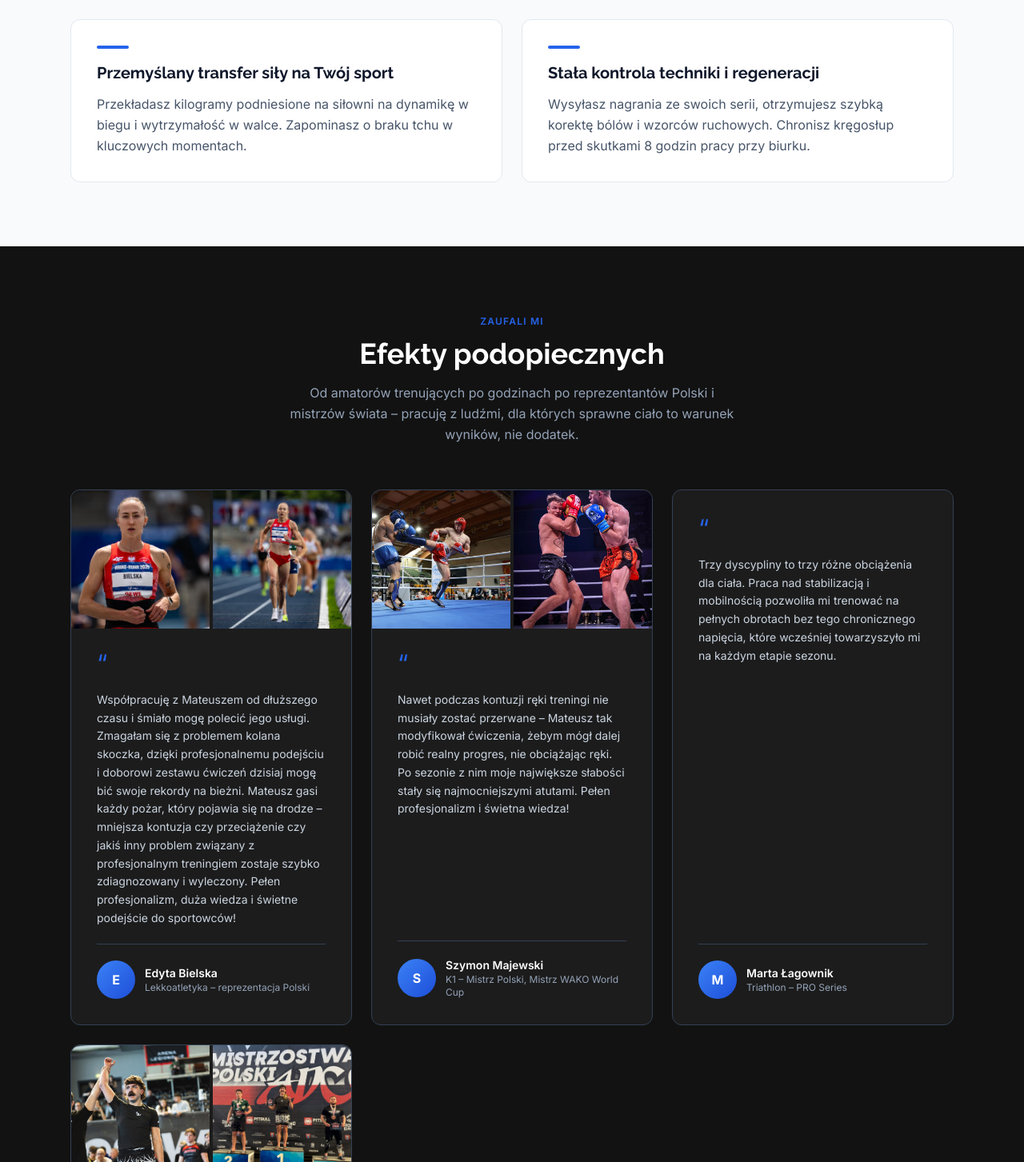
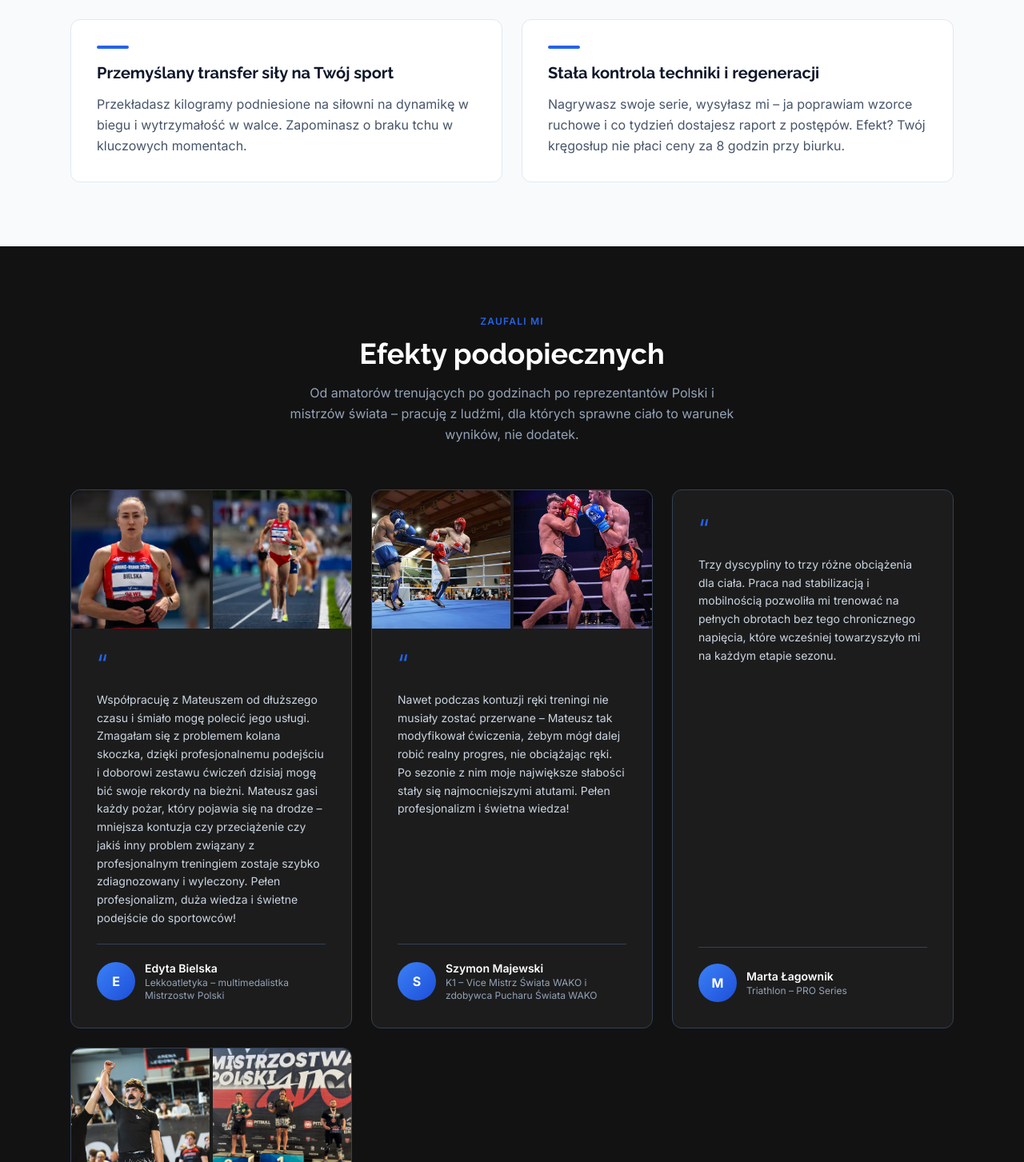
Before and after one commit to matkierat/landing-page, a Next.js app: page / in a window 1280 px wide. Shown: the part 1925-3378 px from the top of the page at 80% size. Built offline with nearby package versions, Linux system fonts and the light colour scheme.

Commit message:
Poprawki opisów

```diff
--- a/components/sections/Benefits.tsx
+++ b/components/sections/Benefits.tsx
@@ -17,7 +17,7 @@ const benefits = [
   {
     title: "Stała kontrola techniki i regeneracji",
     description:
-      "Wysyłasz nagrania ze swoich serii, otrzymujesz szybką korektę bólów i wzorców ruchowych. Chronisz kręgosłup przed skutkami 8 godzin pracy przy biurku.",
+      "Nagrywasz swoje serie, wysyłasz mi – ja poprawiam wzorce ruchowe i co tydzień dostajesz raport z postępów. Efekt? Twój kręgosłup nie płaci ceny za 8 godzin przy biurku.",
   },
 ];
 
--- a/components/sections/SocialProof.tsx
+++ b/components/sections/SocialProof.tsx
@@ -4,7 +4,7 @@ const stories = [
   {
     initial: "E",
     name: "Edyta Bielska",
-    discipline: "Lekkoatletyka – reprezentacja Polski",
+    discipline: "Lekkoatletyka – multimedalistka Mistrzostw Polski",
     quote:
       "Współpracuję z Mateuszem od dłuższego czasu i śmiało mogę polecić jego usługi. Zmagałam się z problemem kolana skoczka, dzięki profesjonalnemu podejściu i doborowi zestawu ćwiczeń dzisiaj mogę bić swoje rekordy na bieżni. Mateusz gasi każdy pożar, który pojawia się na drodze – mniejsza kontuzja czy przeciążenie czy jakiś inny problem związany z profesjonalnym treningiem zostaje szybko zdiagnozowany i wyleczony. Pełen profesjonalizm, duża wiedza i świetne podejście do sportowców!",
     photos: ["/testimonials/Edyta-1.jpg", "/testimonials/Edyta-2.jpg"],
@@ -12,7 +12,7 @@ const stories = [
   {
     initial: "S",
     name: "Szymon Majewski",
-    discipline: "K1 – Mistrz Polski, Mistrz WAKO World Cup",
+    discipline: "K1 – Vice Mistrz Świata WAKO i zdobywca Pucharu Świata WAKO",
     quote:
       "Nawet podczas kontuzji ręki treningi nie musiały zostać przerwane – Mateusz tak modyfikował ćwiczenia, żebym mógł dalej robić realny progres, nie obciążając ręki. Po sezonie z nim moje największe słabości stały się najmocniejszymi atutami. Pełen profesjonalizm i świetna wiedza!",
     photos: ["/testimonials/szymon-1.jpg", "/testimonials/szymon-2.jpg"],
```
